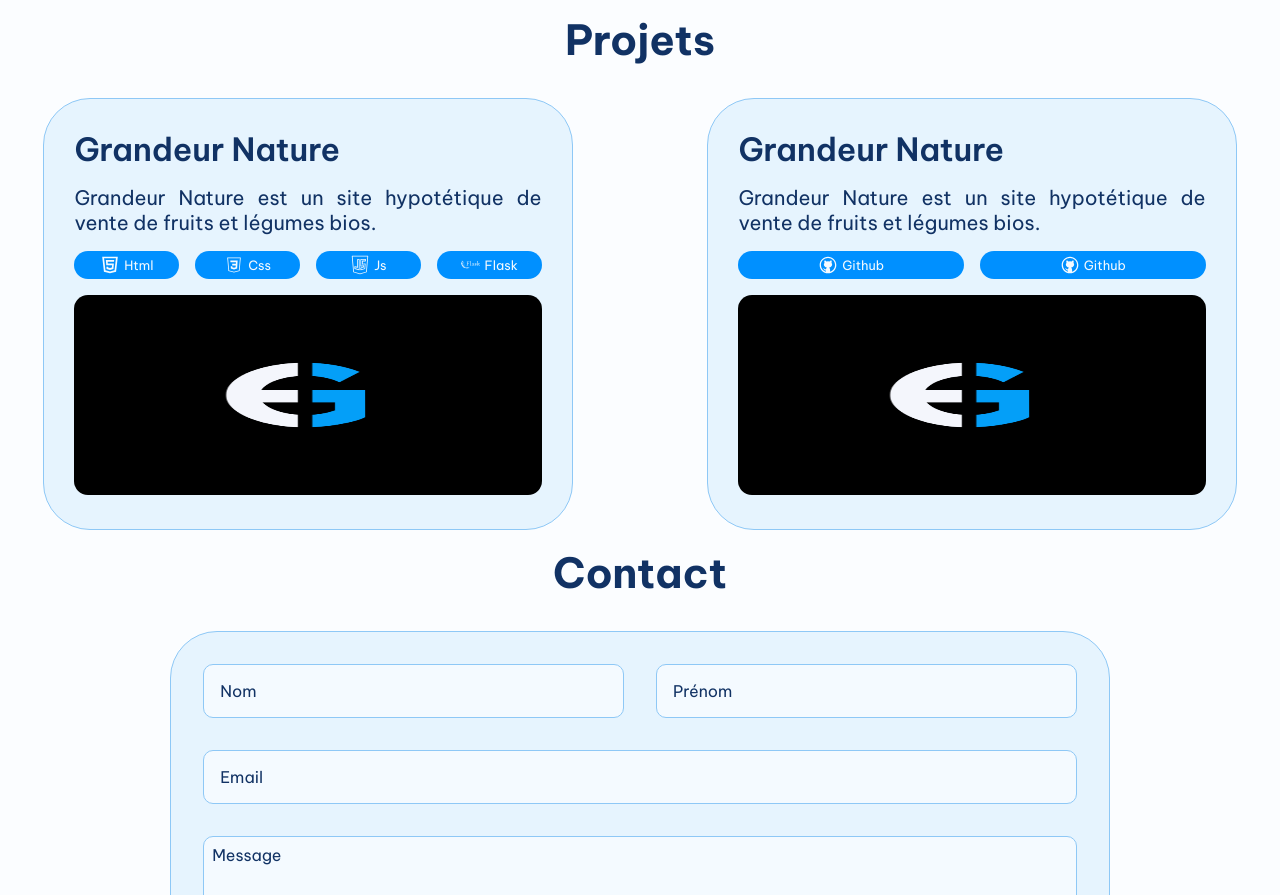
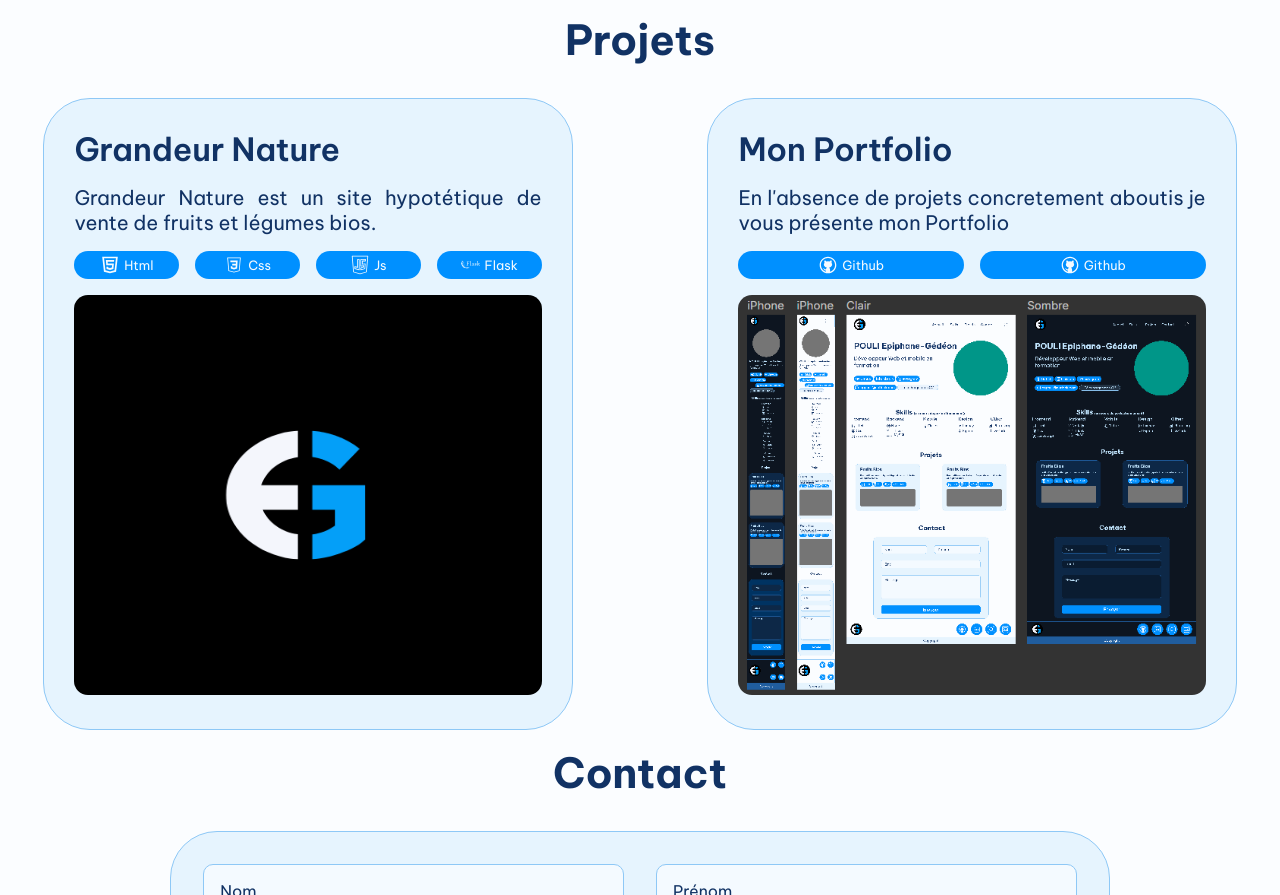
Before and after one commit to epiphane-gedeon/portfolio, a plain HTML site: page index.html in a window 1280 px wide. Shown: the part 708-1603 px from the top of the page. Drawn offline with Linux system fonts and the light colour scheme.

Commit message:
ProjectTaille

```diff
--- a/index.html
+++ b/index.html
@@ -179,9 +179,9 @@
                     </div>
                 </div>
                 <div class="project">
-                    <h2>Grandeur Nature</h2>
+                    <h2>Mon Portfolio</h2>
                     <div class="project-desciption">
-                        <p>Grandeur Nature est un site hypotétique de vente de fruits et légumes bios.</p>
+                        <p>En l'absence de projets concretement aboutis je vous présente mon Portfolio</p>
                     </div>
                     <div class="techno">
                         <a href="" class="bouton">
@@ -198,7 +198,7 @@
                         </a>
                     </div>
                     <div class="project-img">
-                        <img src="Images/Ged.png" alt="">
+                        <img src="Images/ProjetPortfolio.png" alt="Mon Portfolio">
                     </div>
                 </div>
             </div>
--- a/style.css
+++ b/style.css
@@ -409,7 +409,7 @@ header{
 
 .project-img img{
     width: 100%;
-    height: 200px;
+    height: 400px;
     border-radius: 14px;
 }
 
@@ -613,6 +613,9 @@ footer{
     .techno .bouton{
         font-size: var(--font-size-xxx-small);
     }
+    .project-img img{
+        height: 200px;
+    }
     /* Contact */
     .field{
         flex-direction: column;
```
Also changed, not shown: Images/ProjetPortfolio.png (added).
